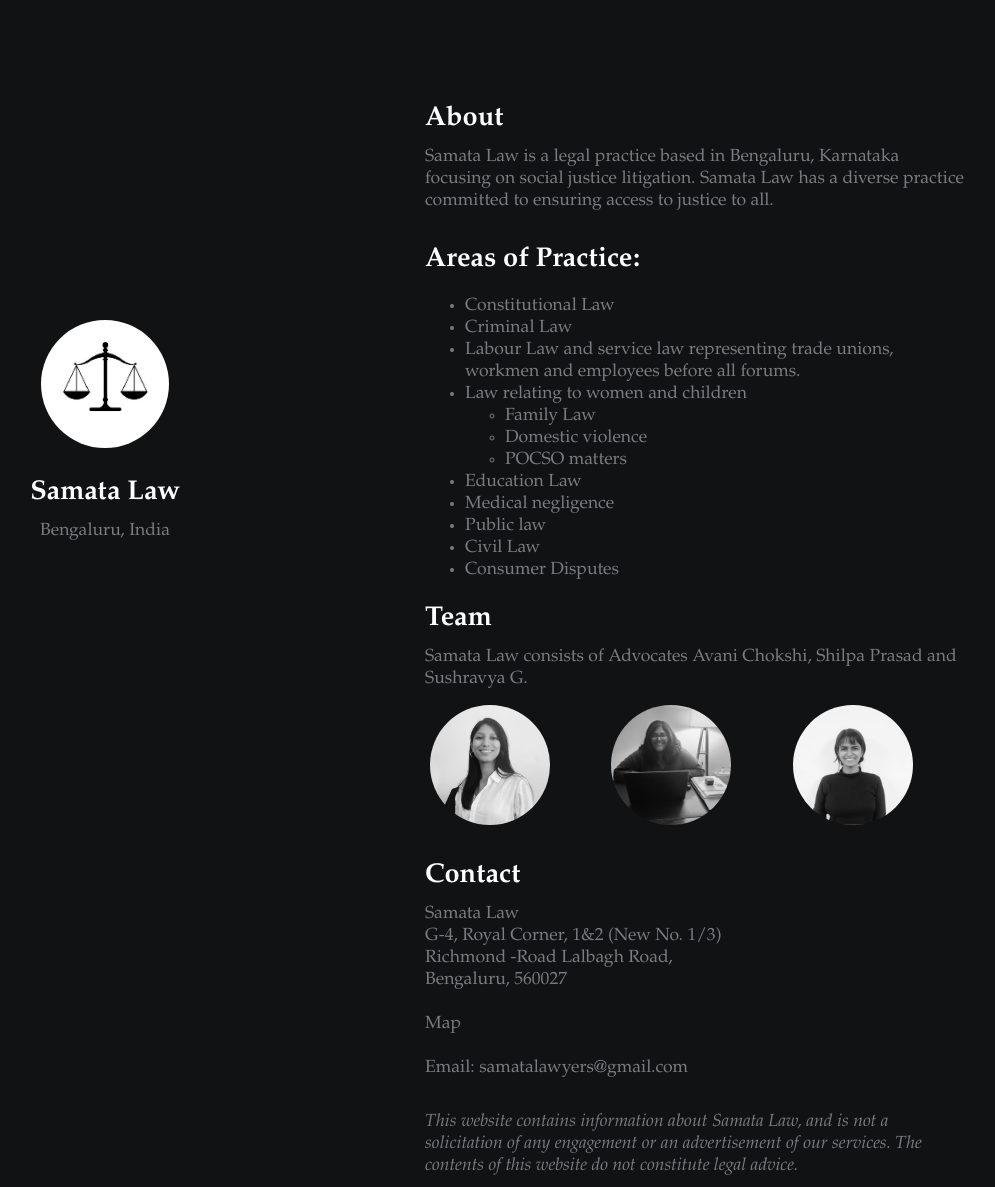
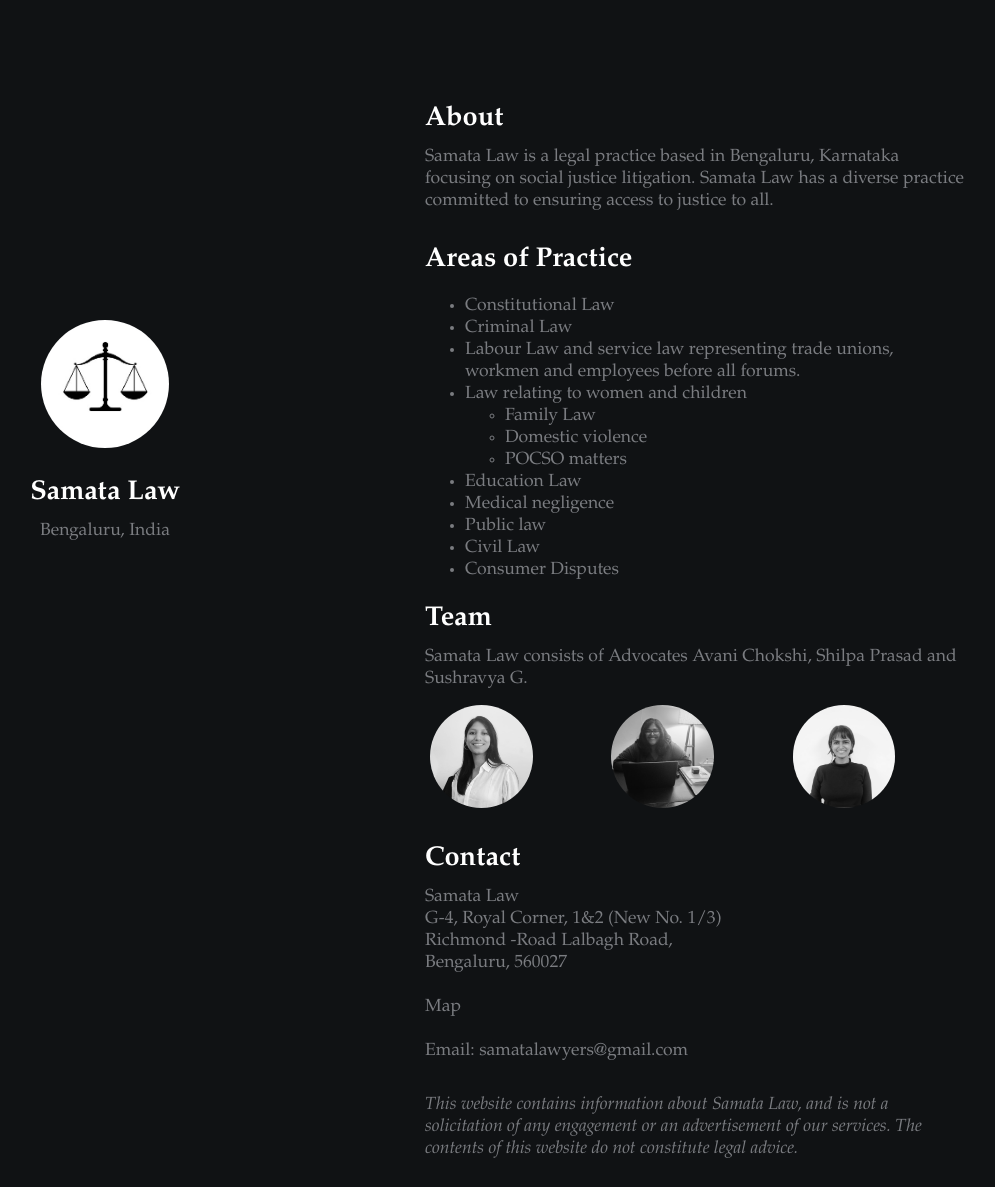
Before and after one commit to d1vyank/samata_website, a plain HTML site: page index.html in a window 1280 px wide. Shown: the whole page, without its empty margins (215-1210 px from the left). Drawn offline with Linux system fonts and the light colour scheme.

Commit message:
more changes

```diff
--- a/index.html
+++ b/index.html
@@ -10,13 +10,11 @@
     <meta http-equiv="X-UA-Compatible" content="ie=edge">
     <link rel="stylesheet" href="https://use.fontawesome.com/releases/v5.4.1/css/all.css" integrity="sha384-5sAR7xN1Nv6T6+dT2mhtzEpVJvfS3NScPQTrOxhwjIuvcA67KV2R5Jz6kr4abQsz" crossorigin="anonymous">
     <link rel="stylesheet" href="style.css">
-    <script src="https://kit.fontawesome.com/493e9514e9.js" crossorigin="anonymous"></script>
     <title>Samata Law</title>
 </head>
 <body>
     <div class="grid-2">
         <div class="section-1">
-            <!-- <i class="fa-solid fa-gavel fa-5x"></i> -->
             <img class="logo" src="assets/logo.jpg" alt="Samata Law" />
             <h2>Samata Law</h2>
             <p>Bengaluru, India</p>
@@ -24,12 +22,7 @@
         <div class="section-2">
             <h2>About</h2>
             <p>Samata Law is a legal practice based in Bengaluru, Karnataka focusing on social justice litigation. Samata Law has a diverse practice committed to ensuring access to justice to all.</p>
-            <h2>Areas of Practice:</h2>
-            <!-- <a href="#">Project 1</a>
-            <a href="#">Project 2</a>
-            <a href="#">Project 3</a>
-            <a href="#">Project 4</a>
-            <a href="#">Project 5</a> -->
+            <h2>Areas of Practice</h2>
             <ul>
               <li>Constitutional Law</li>
               <li>Criminal Law</li>
--- a/style.css
+++ b/style.css
@@ -84,7 +84,7 @@
 .team img {
   -webkit-filter: grayscale(100%);
   filter: grayscale(100%);
-  width: 70%;
+  width: 60%;
   border-radius: 50%;
 }
 
```
